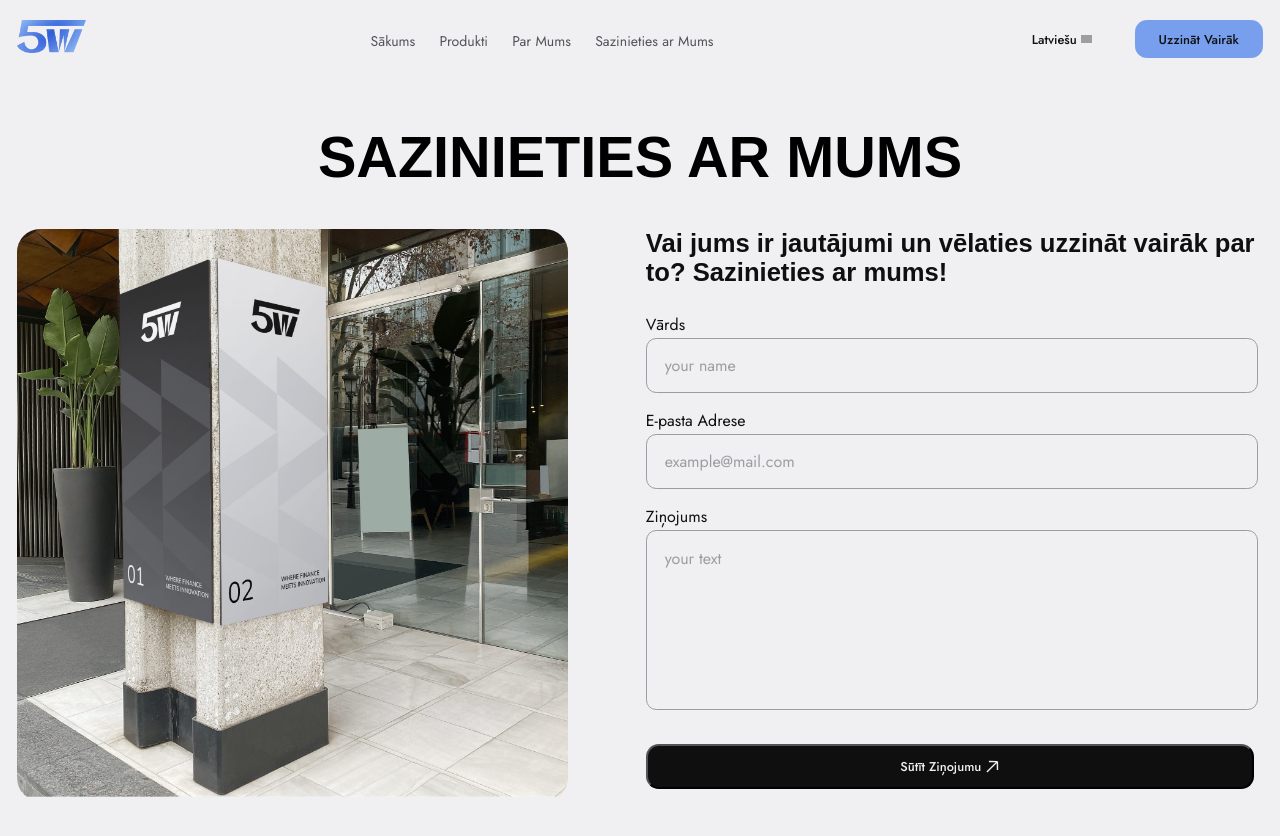
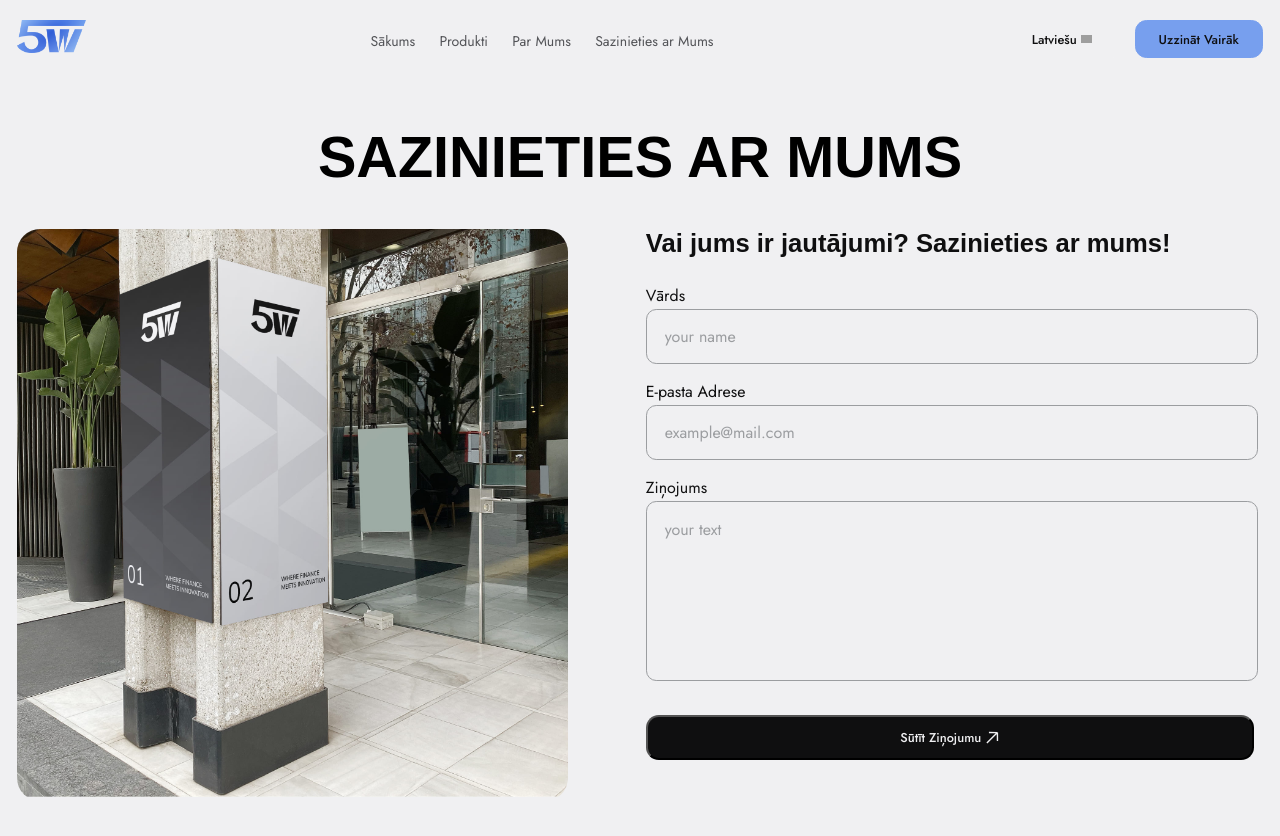
Before and after one commit to amaksix/5w, a Jekyll site: the page built from lv/contact.md, in a window 1280 px wide and 900 px high. Shown: the top 836 px of the window. Built offline with Jekyll 4.4.1, drawn with Linux system fonts in a browser that asks for light colours; some web fonts are replaced; grey boxes are pictures that could not be loaded.

Commit message:
text change

```diff
--- a/_data/translations.yml
+++ b/_data/translations.yml
@@ -278,7 +278,7 @@ lv:
   contact_us_second_block_second_section_header: "Sazinieties ar mums"
   contact_us_second_block_third_section_header: "Sociālie tīkli"
 
-  first-block-form-header: "Vai jums ir jautājumi un vēlaties uzzināt vairāk par to? Sazinieties ar mums!"
+  first-block-form-header: "Vai jums ir jautājumi? Sazinieties ar mums!"
   name: "Vārds"
   email: "E-pasta Adrese"
   message: "Ziņojums"
```
